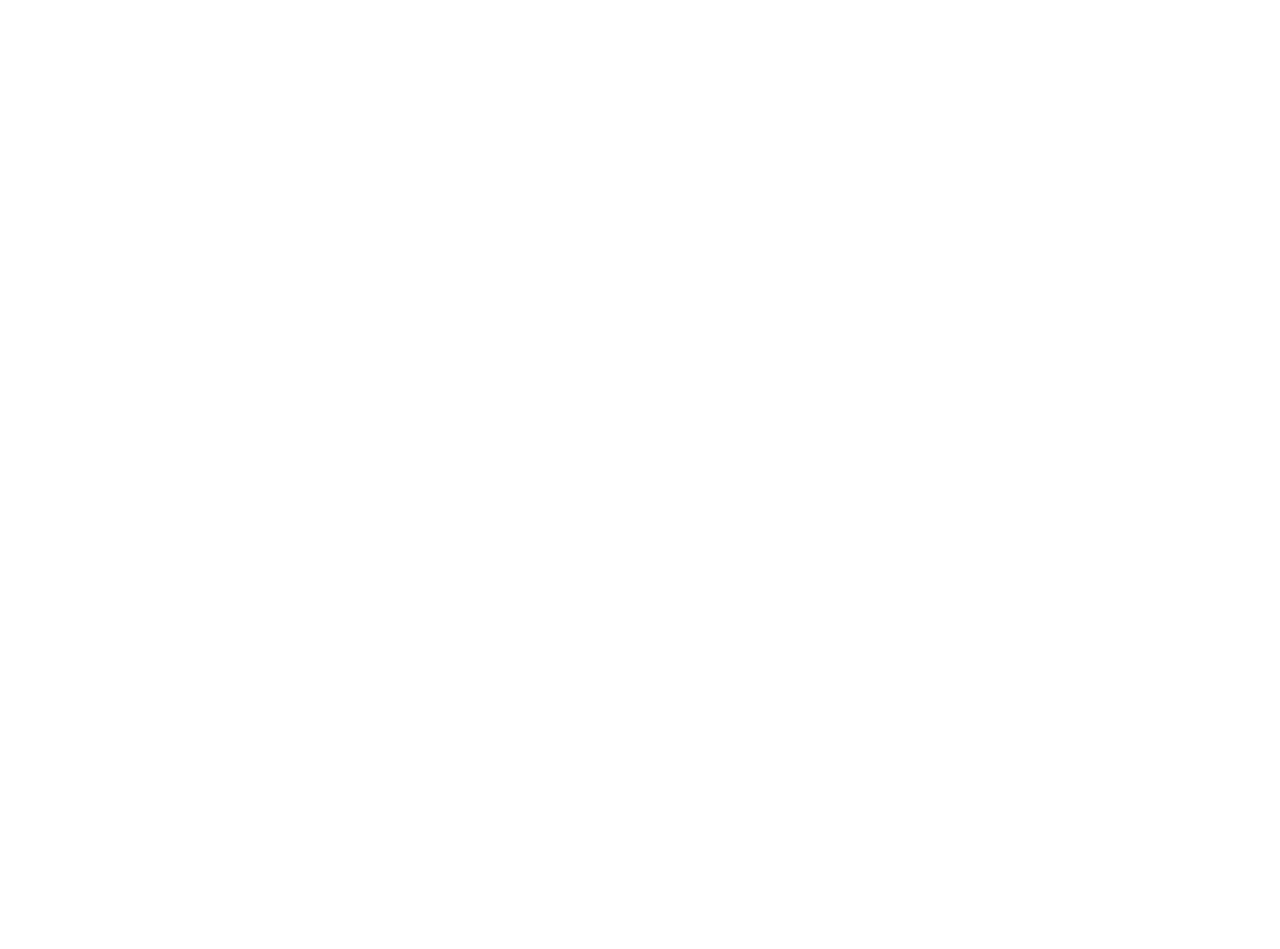
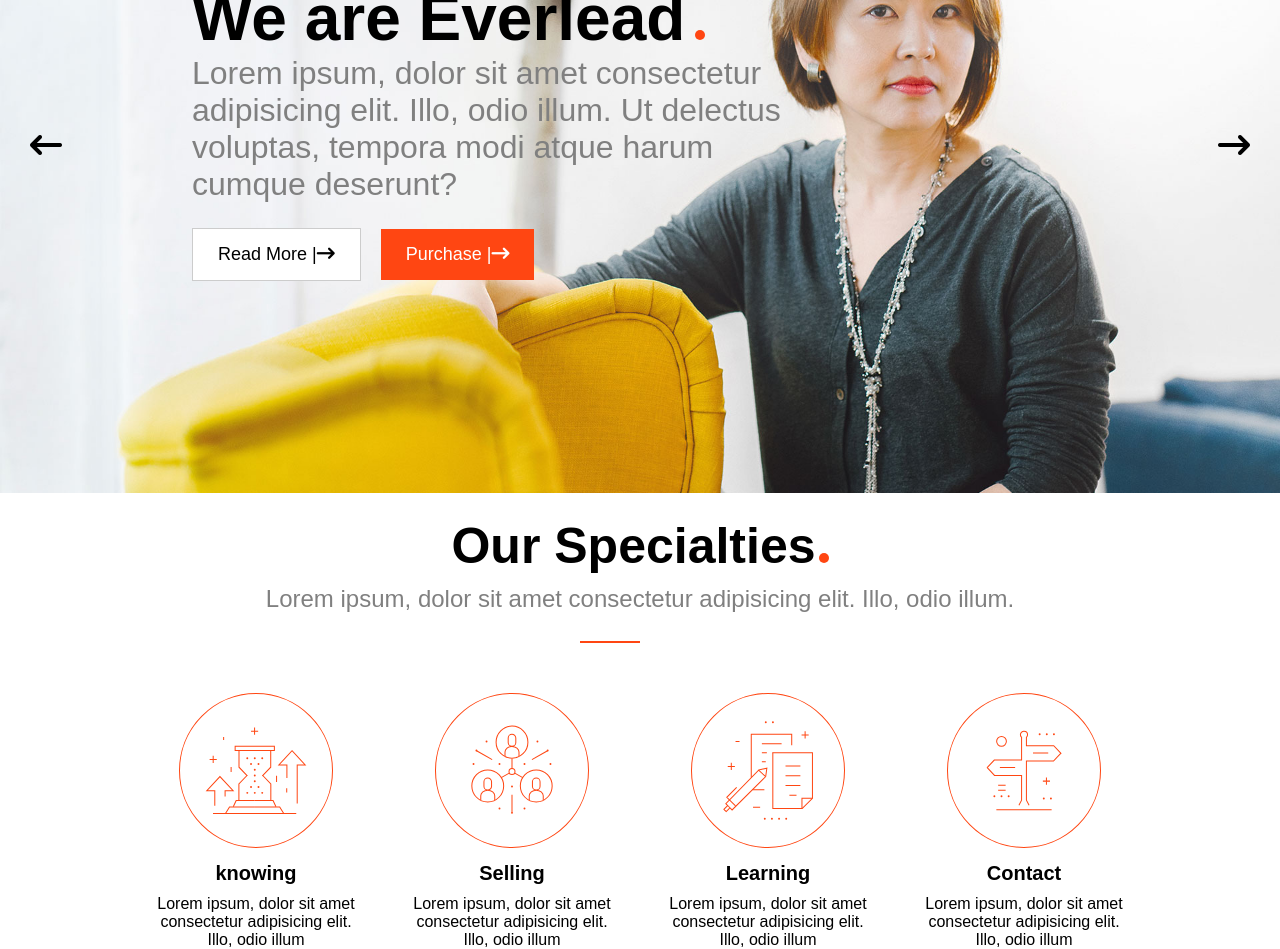
Before and after one commit to EliaPennoni/proj-html-vuejs, a Vue app: page / in a window 1280 px wide. Shown: the part 260-1209 px from the top of the page. Before the commit the page ends 800 px from the top, so only its background shows below. Built offline with nearby package versions, Linux system fonts and the light colour scheme.

Commit message:
creata seconda sezione

```diff
--- a/package.json
+++ b/package.json
@@ -10,6 +10,7 @@
   },
   "dependencies": {
     "axios": "^1.7.7",
+    "bootstrap": "^5.3.3",
     "vue": "^3.4.37"
   },
   "devDependencies": {
--- a/src/App.vue
+++ b/src/App.vue
@@ -1,9 +1,11 @@
 <script>
 import AppHeader from "./components/AppHeader.vue";
+import AppMain from "./components/AppMain.vue";
 
 export default {
   components: {
     AppHeader,
+    AppMain,
   },
 };
 </script>
@@ -11,13 +13,11 @@
 <template>
   <div>
     <AppHeader />
+
+    <AppMain />
   </div>
 </template>
 
 <style lang="scss" scoped>
 @use "/src/assets/scss/general.scss" as *;
-
-h1 {
-  color: red;
-}
 </style>
--- a/src/assets/scss/general.scss
+++ b/src/assets/scss/general.scss
@@ -13,6 +13,6 @@
 main,
 footer {
   margin: 0 auto;
-  max-width: 1000px;
-  padding: 20px;
+  max-width: 100vw;
+  padding-top: 20px;
 }
--- a/src/components/AppHeader.vue
+++ b/src/components/AppHeader.vue
@@ -1,13 +1,50 @@
 <script>
 export default {
   data() {
-    return {};
+    return {
+      headerImg: [
+        {
+          logoImg: "/teach/img/h1-rev-img-01.jpg",
+          info: "We are Everlead",
+          description:
+            "Lorem ipsum, dolor sit amet consectetur adipisicing elit. Illo, odio illum. Ut delectus voluptas, tempora modi atque harum cumque deserunt?",
+        },
+        {
+          logoImg: "/teach/img/rev-slider-main-home-img-02.png",
+          info: "Help you achieve anything",
+        },
+        {
+          logoImg: "/teach/img/rev-slider-main-home-img-03.jpg",
+          info: "Our Team",
+          description:
+            "Lorem ipsum, dolor sit amet consectetur adipisicing elit. Illo, odio illum. Ut delectus voluptas, tempora modi atque harum cumque deserunt?",
+        },
+      ],
+      index: 0,
+    };
+  },
+  methods: {
+    imgPlus() {
+      if (this.index < this.headerImg.length - 1) {
+        return this.index++;
+      } else {
+        this.index = 0;
+      }
+    },
+    imgMinus() {
+      if (this.index > 0) {
+        return this.index--;
+      } else {
+        this.index = this.headerImg.length - 1;
+      }
+    },
   },
 };
 </script>
 
 <template>
   <header>
+    <div class="container">
       <nav>
         <div class="logo">
           <a href="">
@@ -16,31 +53,68 @@
         </div>
         <div class="list">
           <ul>
-          <li><a href="">homes</a></li>
+            <li class="active"><a href="">homes</a></li>
             <li><a href="">pages</a></li>
             <li><a href="">blog</a></li>
             <li><a href="">shop</a></li>
             <li><a href="">events</a></li>
             <li><a href="">elements</a></li>
-          <li>
+            <div class="icon">
+              <span>
                 <a href=""><i class="fa-solid fa-magnifying-glass"></i></a>
-          </li>
-          <li>
+              </span>
+              <span>
                 <a href=""><i class="fa-solid fa-list"></i></a>
-          </li>
+              </span>
+            </div>
           </ul>
         </div>
       </nav>
+      <!-- sezione immagini -->
+      <div class="images">
+        <div class="rev">
+          <img :src="headerImg[index].logoImg" alt="" />
+        </div>
+        <div class="info">
+          <h1>
+            {{ headerImg[index].info }}
+          </h1>
+          <p>{{ headerImg[index].description }}</p>
+          <button>
+            <span>Read More |</span><i class="fa fa-arrow-right-long"></i>
+          </button>
+          <button>
+            <span>Purchase |</span><i class="fa fa-arrow-right-long"></i>
+          </button>
+        </div>
+        <div class="arrow-right">
+          <i @click="imgPlus()" class="fa fa-arrow-right-long fa-2x"></i>
+        </div>
+        <div class="arrow-left">
+          <i @click="imgMinus()" class="fa fa-arrow-left-long fa-2x"></i>
+        </div>
+      </div>
+    </div>
   </header>
 </template>
 
 <style lang="scss" scoped>
 @use "/src/assets/scss/general.scss" as *;
 
+.container {
+  width: 100%;
+  position: relative;
+}
+
 nav {
   display: flex;
   justify-content: space-between;
   align-items: center;
+  width: 100%;
+  position: absolute;
+  top: 10px;
+  z-index: 999;
+  padding: 30px;
 }
 .logo img {
   max-height: 100px;
@@ -84,4 +158,87 @@
 .list ul li a:hover {
   color: #ff4612;
 }
+/* Stile per l'elemento attivo */
+.list ul li.active a {
+  color: #ff4612; /* Colore del testo dell'elemento attivo */
+}
+
+.list ul li.active a::before {
+  opacity: 1; /* La freccia sarà sempre visibile */
+  left: -20px; /* Mantieni la posizione della freccia */
+}
+.icon span a {
+  margin-left: 15px;
+  margin-right: 15px;
+  color: black;
+}
+.icon span a:hover {
+  color: #ff4612;
+}
+// sezione immagini header
+.rev img {
+  max-width: 100%;
+}
+.images {
+  position: relative;
+}
+.arrow-right {
+  position: absolute;
+  top: 50%;
+  right: 30px;
+}
+.arrow-left {
+  position: absolute;
+  top: 50%;
+  left: 30px;
+}
+.arrow-right:hover {
+  position: absolute;
+  top: 50%;
+  right: 25px;
+}
+.arrow-left:hover {
+  position: absolute;
+  top: 50%;
+  left: 25px;
+}
+.info {
+  position: absolute;
+  top: 30%;
+  width: 600px;
+  left: 15%;
+  font-size: xx-large;
+}
+.info h1::after {
+  content: "";
+  display: inline-block;
+  width: 10px;
+  height: 10px;
+  background-color: #ff4612;
+  border-radius: 50%;
+  margin-left: 10px;
+  vertical-align: baseline;
+}
+
+.info p {
+  color: gray;
+}
+.info button:nth-of-type(1) {
+  background-color: white;
+  color: black;
+  border: 1px solid #ccc;
+  padding: 15px 25px;
+  font-size: large;
+  margin-top: 25px;
+  margin-right: 20px;
+}
+
+.info button:nth-of-type(2) {
+  background-color: #ff4612;
+  color: white; /* Testo bianco per contrastare lo sfondo arancione */
+  border: none; /* Rimuovi bordo se non necessario */
+  padding: 15px 25px;
+  font-size: large;
+  margin-top: 25px;
+}
 </style>
--- /dev/null
+++ b/src/components/AppMain.vue
@@ -0,0 +1,20 @@
+<script>
+import SpecialtiesSections from "./MainSections/Specialties.Sections.vue";
+export default {
+  data() {
+    return {};
+  },
+  components: {
+    SpecialtiesSections,
+  },
+  methods: {},
+};
+</script>
+
+<template>
+  <SpecialtiesSections />
+</template>
+
+<style lang="scss">
+@use "/src/assets/scss/general.scss" as *;
+</style>
--- /dev/null
+++ b/src/components/MainSections/Specialties.Sections.vue
@@ -0,0 +1,130 @@
+<script>
+export default {
+  data() {
+    return {
+      cards: [
+        {
+          img: "teach/svg/svg-0.svg",
+          subtitle: "knowing",
+          text: "Lorem ipsum, dolor sit amet consectetur adipisicing elit. Illo, odio illum",
+        },
+        {
+          img: "teach/svg/svg-1.svg",
+          subtitle: "Selling",
+          text: "Lorem ipsum, dolor sit amet consectetur adipisicing elit. Illo, odio illum",
+        },
+        {
+          img: "teach/svg/svg-2.svg",
+          subtitle: "Learning",
+          text: "Lorem ipsum, dolor sit amet consectetur adipisicing elit. Illo, odio illum",
+        },
+        {
+          img: "teach/svg/svg-3.svg",
+          subtitle: "Contact",
+          text: "Lorem ipsum, dolor sit amet consectetur adipisicing elit. Illo, odio illum",
+        },
+      ],
+    };
+  },
+  methods: {},
+};
+</script>
+
+<template>
+  <main>
+    <div class="container">
+      <div class="titolo">
+        <h2>Our Specialties</h2>
+        <p>
+          Lorem ipsum, dolor sit amet consectetur adipisicing elit. Illo, odio
+          illum.
+        </p>
+      </div>
+      <div class="cards">
+        <div v-for="(card, index) in cards" :key="index" class="card">
+          <div class="img">
+            <a href=""><img :src="card.img" alt="card" /></a>
+          </div>
+          <div class="subtitle">
+            <a href="">
+              <h4>{{ card.subtitle }}</h4>
+            </a>
+          </div>
+          <div class="info">
+            <p>{{ card.text }}</p>
+          </div>
+        </div>
+      </div>
+    </div>
+  </main>
+</template>
+
+<style lang="scss" scoped>
+@use "/src/assets/scss/general.scss" as *;
+
+.container {
+  width: 80%;
+  margin: 0 auto;
+}
+.titolo h2,
+p {
+  text-align: center;
+}
+.titolo h2 {
+  font-size: 50px;
+}
+.titolo h2::after {
+  content: "";
+  display: inline-block;
+  width: 10px;
+  height: 10px;
+  background-color: #ff4612;
+  border-radius: 50%;
+  margin-left: 3px;
+  vertical-align: baseline;
+}
+.titolo p {
+  font-size: x-large;
+  color: grey;
+  margin-bottom: 80px;
+  margin-top: 10px;
+  position: relative;
+}
+.titolo p::after {
+  content: "";
+  display: inline-block;
+  width: 60px;
+  height: 2px;
+  background-color: #ff4612;
+  position: absolute;
+  bottom: -30px;
+  right: 50%;
+}
+.cards {
+  display: flex;
+  justify-content: space-around;
+}
+
+.card {
+  display: flex;
+  flex-direction: column;
+  align-items: center;
+  margin-right: 20px;
+  margin-left: 20px;
+}
+.card h4 {
+  margin-top: 10px;
+  margin-bottom: 10px;
+  font-weight: bold;
+  font-size: 20px;
+  color: black;
+  text-decoration: none;
+}
+.card a {
+  text-decoration: none;
+}
+.card h4:hover {
+  color: #ff4612;
+  transition: 0.5s;
+}
+</style>
```
Also changed, not shown: src/components/MainSections/JasonBickford.vue (added, +15 -0 lines), 1 other file (tests, documents, lock files or other folders). Lines whose indentation alone changed are shown as unchanged.
